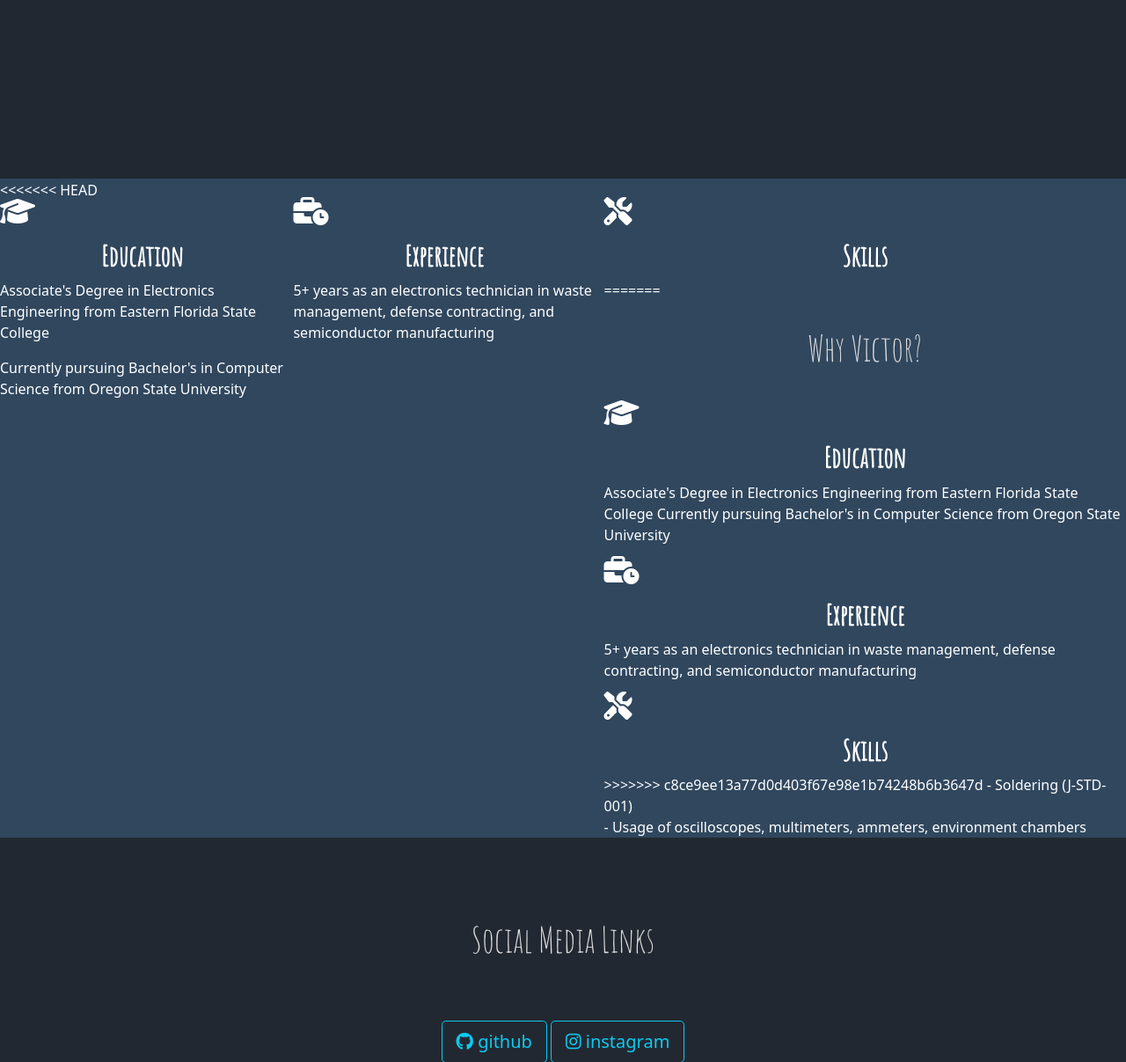
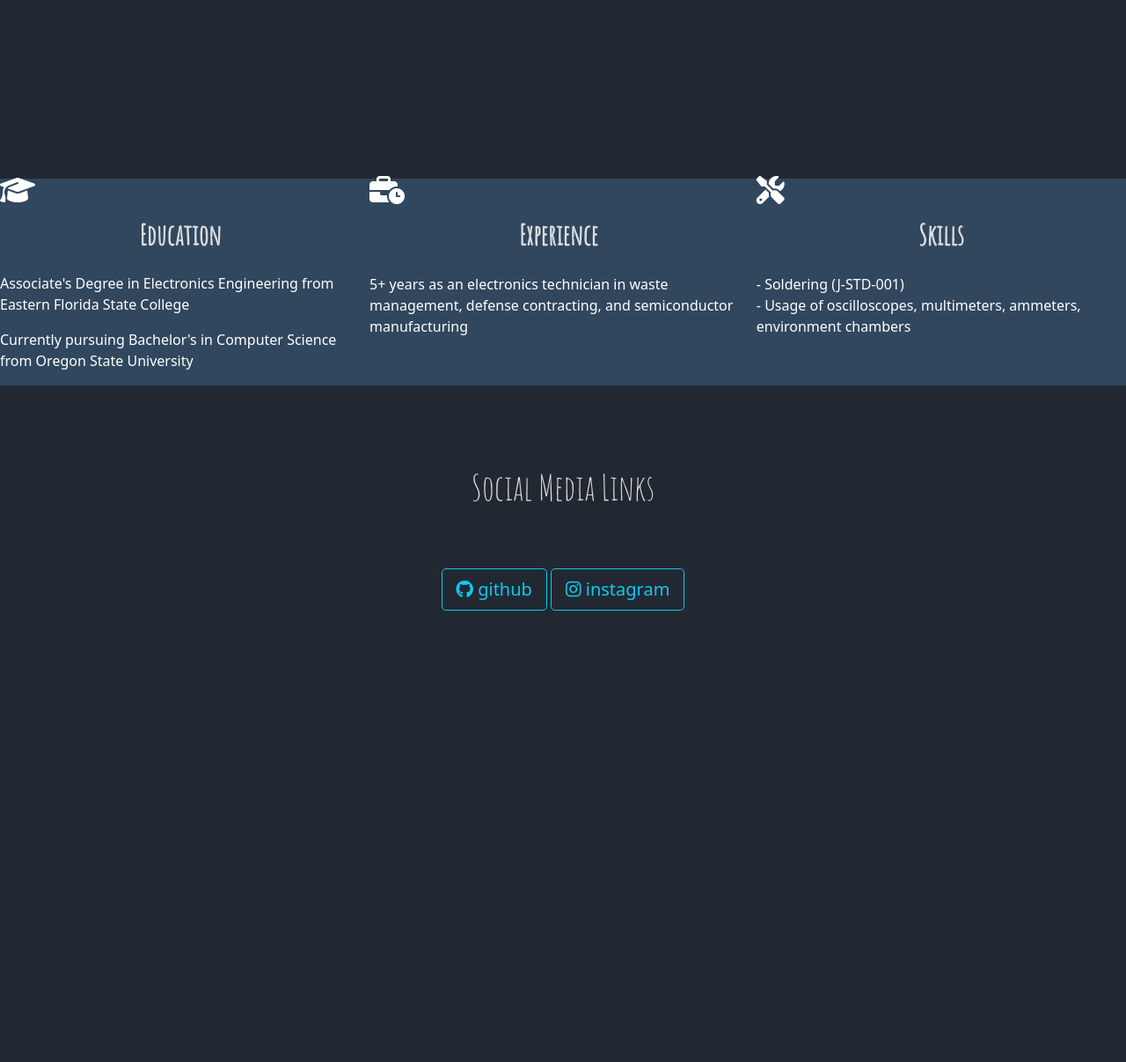
Before and after one commit to ItsTheRealVictor/My-Website, a Flask app: page / in a window 1280 px wide. Shown: the part 427-1634 px from the top of the page at 88% size. After the commit the page ends 1121 px from the top, so only its background shows below. Run offline with Flask 2, Linux system fonts and the light colour scheme; some libraries are stand-ins or nearby versions.

Commit message:
fixing last merge disaster

```diff
--- a/static/SiteStyle.css
+++ b/static/SiteStyle.css
@@ -43,7 +43,7 @@ h1 {
 }
 
 
-/*
+
 h2 {
     color: var(--text-color-dark);
     display:block;
@@ -52,14 +52,6 @@ h2 {
     font-family: "Montserrat";
 }
 
-<<<<<<< HEAD
-.form-container {
-    padding:2%;
-    color:white;
-}
-=======
-} */
->>>>>>> c8ce9ee13a77d0d403f67e98e1b74248b6b3647d
 
 textarea{
     height:200px;
@@ -166,11 +158,6 @@ li span {
     font-weight:bolder;
 }
 
-<<<<<<< HEAD
-.icon {
-    display:flex;
-    justify-content:center;
-=======
 .skills-container {
     background-color:var(--color-two-dark);
 }
@@ -225,5 +212,4 @@ li span {
 
 .checkybox{
     color: var(--text-color-dark);
->>>>>>> c8ce9ee13a77d0d403f67e98e1b74248b6b3647d
 }
--- a/templates/includes/_skills.html
+++ b/templates/includes/_skills.html
@@ -2,7 +2,6 @@
 
 <div class="skills-container">
 
-<<<<<<< HEAD
 
     <div class="skill-container">
 
@@ -39,42 +38,6 @@
           </i>
         </div>
           <h2>Skills</h2>
-=======
-  <h1>Why Victor?</h1>
-
-
-  <div class="skills-content-container">
-
-
-      <div class="skills-content">
-        <i id="icons" class="fa-solid fa-graduation-cap fa-2xl"></i>
-
-        <h2>Education</h2>
-
-          <p>
-            Associate's Degree in Electronics Engineering from Eastern Florida State College
-            Currently pursuing Bachelor's in Computer Science from Oregon State University
-          </p>
-
-        </div>
-
-        <div class="skills-content">
-          <i class="fa-solid fa-business-time fa-2xl"></i>
-
-          <h2>Experience</h2>
-          <p>
-            5+ years as an electronics technician in waste management, defense contracting, and semiconductor manufacturing
-          </p>
-        </div>
-
-
-
-        <div class="skills-content">
-          <i class="fa-solid fa-screwdriver-wrench fa-2xl"></i>
-
-          <h2>Skills</h2>
-
->>>>>>> c8ce9ee13a77d0d403f67e98e1b74248b6b3647d
           - Soldering (J-STD-001) <br>
           - Usage of oscilloscopes, multimeters, ammeters, environment chambers
         </div>
```
Also changed, not shown: 1 other file.
